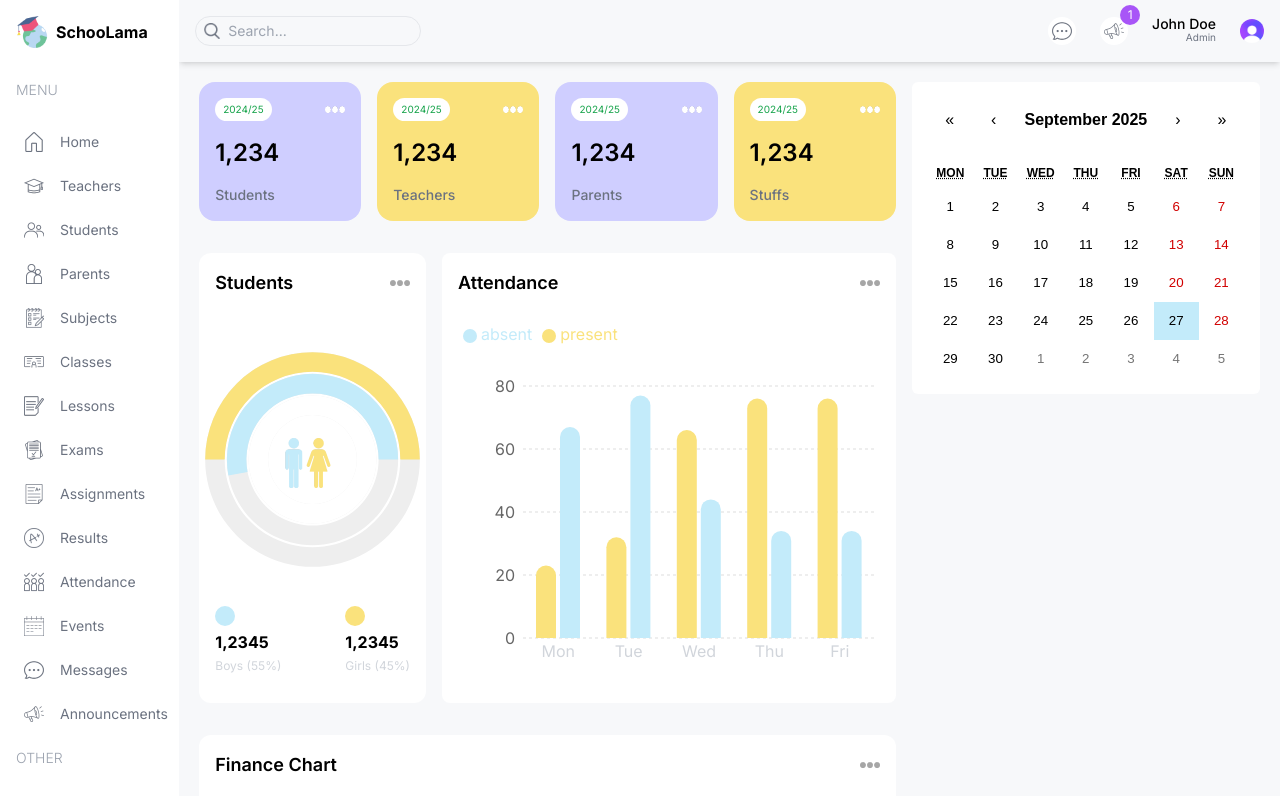
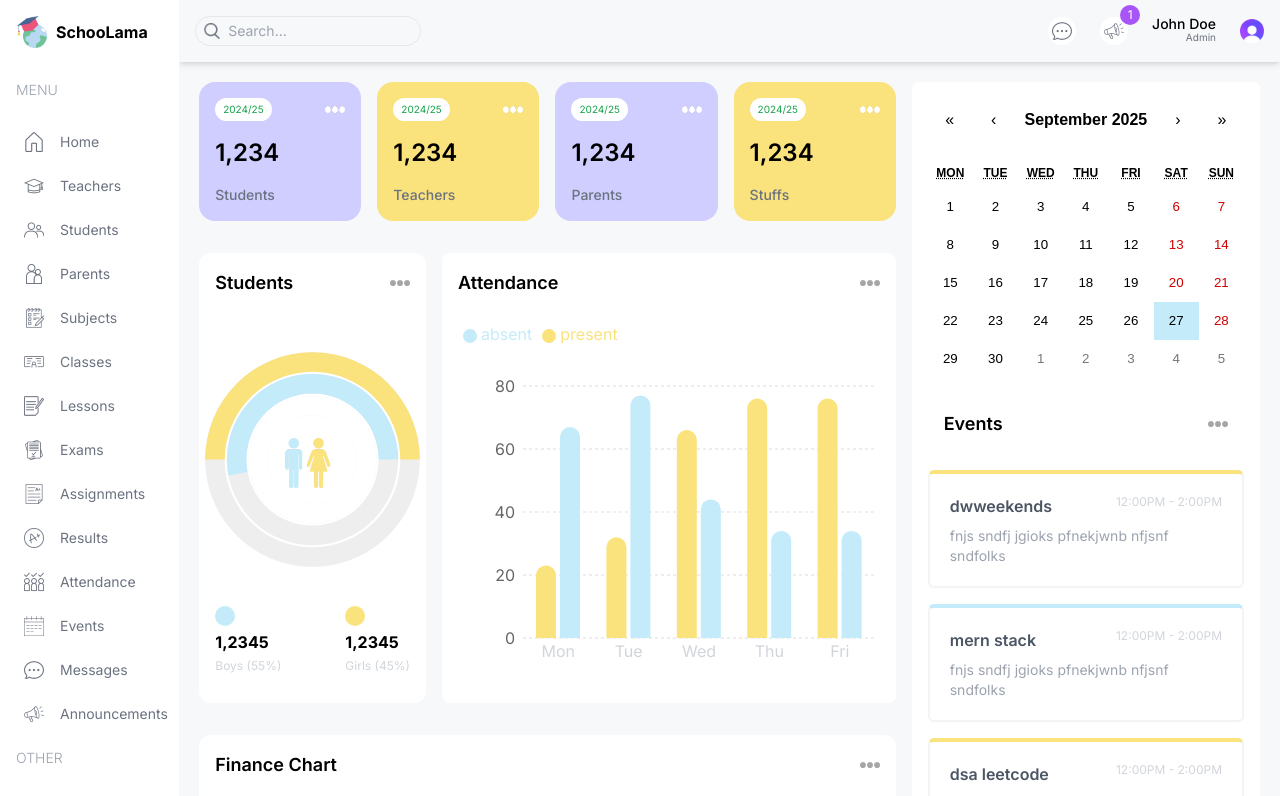
Before and after one commit to hamzanazir27/hamzanazir27-Nextjs-LMS-Project, a Next.js app: page /admin in a window 1280 px wide. Shown: the top 796 px of the page. Built offline with nearby package versions, Linux system fonts and the light colour scheme.

Commit message:
create events ui in admin

```diff
--- a/src/components/EventCallander.tsx
+++ b/src/components/EventCallander.tsx
@@ -1,5 +1,7 @@
 "use client";
 
+import { Dancing_Script } from "next/font/google";
+import Image from "next/image";
 import { useState } from "react";
 import Calendar from "react-calendar";
 import "react-calendar/dist/Calendar.css";
@@ -8,10 +10,50 @@ type Value = Date | [Date, Date];
 
 export default function EventCallander() {
   const [value, onChange] = useState<Value>(new Date());
+  // temprary data
+  const events = [
+    {
+      id: 1,
+      title: "dwweekends",
+      time: "12:00PM - 2:00PM",
+      discription: "fnjs sndfj jgioks pfnekjwnb  nfjsnf sndfolks",
+    },
+    {
+      id: 2,
+      title: "mern stack",
+      time: "12:00PM - 2:00PM",
+      discription: "fnjs sndfj jgioks pfnekjwnb  nfjsnf sndfolks",
+    },
+    {
+      id: 3,
+      title: "dsa leetcode",
+      time: "12:00PM - 2:00PM",
+      discription: "fnjs sndfj jgioks pfnekjwnb  nfjsnf sndfolks",
+    },
+  ];
 
   return (
     <div className="p-4 bg-white rounded-md ite">
       <Calendar onChange={onChange} value={value} />
+      <div className="flex flex-col gap-4 mt-4">
+        {/* Title */}
+        <div className="flex justify-between items-center p-4 ">
+          <div className="text-lg font-semibold">Events</div>
+          <Image src="/moreDark.png" alt="" width={20} height={20} />
+        </div>
+        {events.map((event) => (
+          <div
+            key={event.id}
+            className="p-5 rounded-md border-2 border-gray-100 border-t-4 odd:border-t-lamaSky even:border-t-lamaYellow"
+          >
+            <div className="flex justify-between">
+              <h1 className="font-semibold text-gray-600">{event.title}</h1>
+              <span className="text-gray-300 text-xs">{event.time}</span>
+            </div>
+            <p className="mt-2 text-gray-400 text-sm">{event.discription}</p>
+          </div>
+        ))}
+      </div>
     </div>
   );
 }
```
